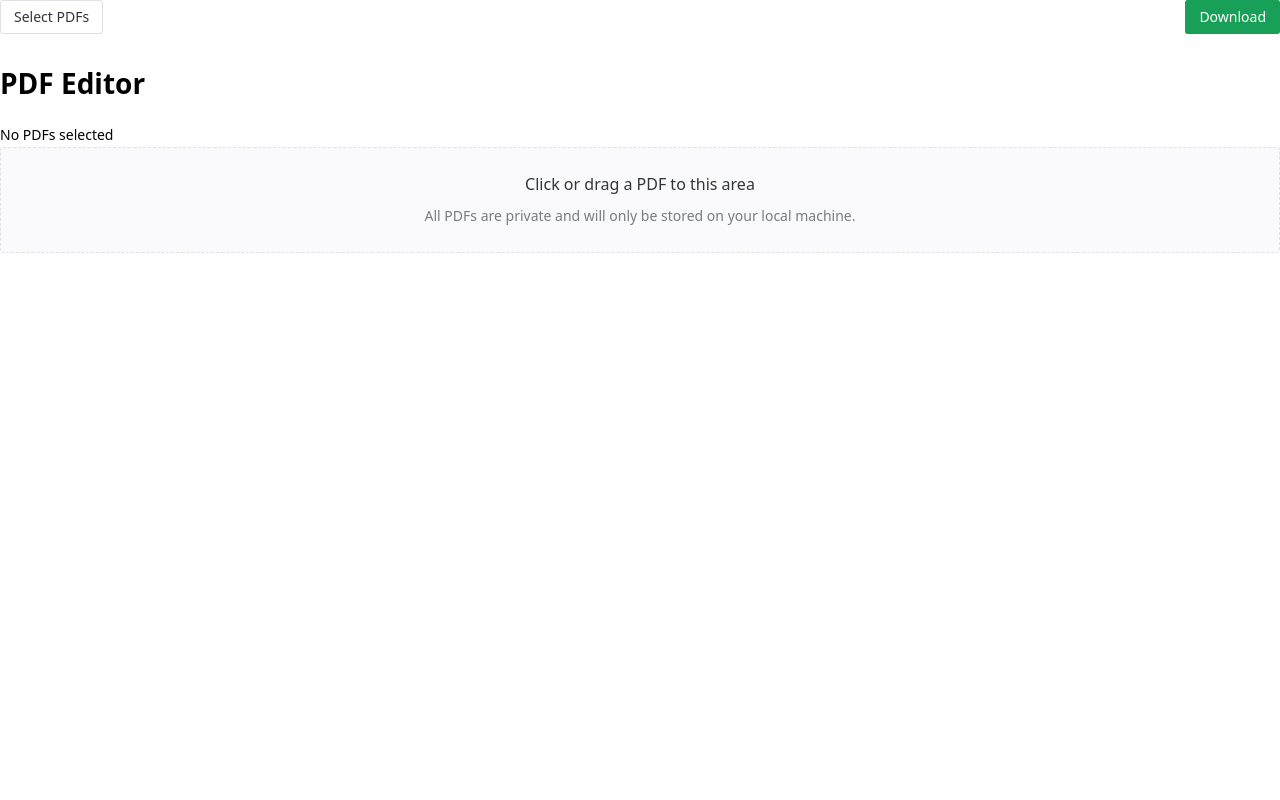
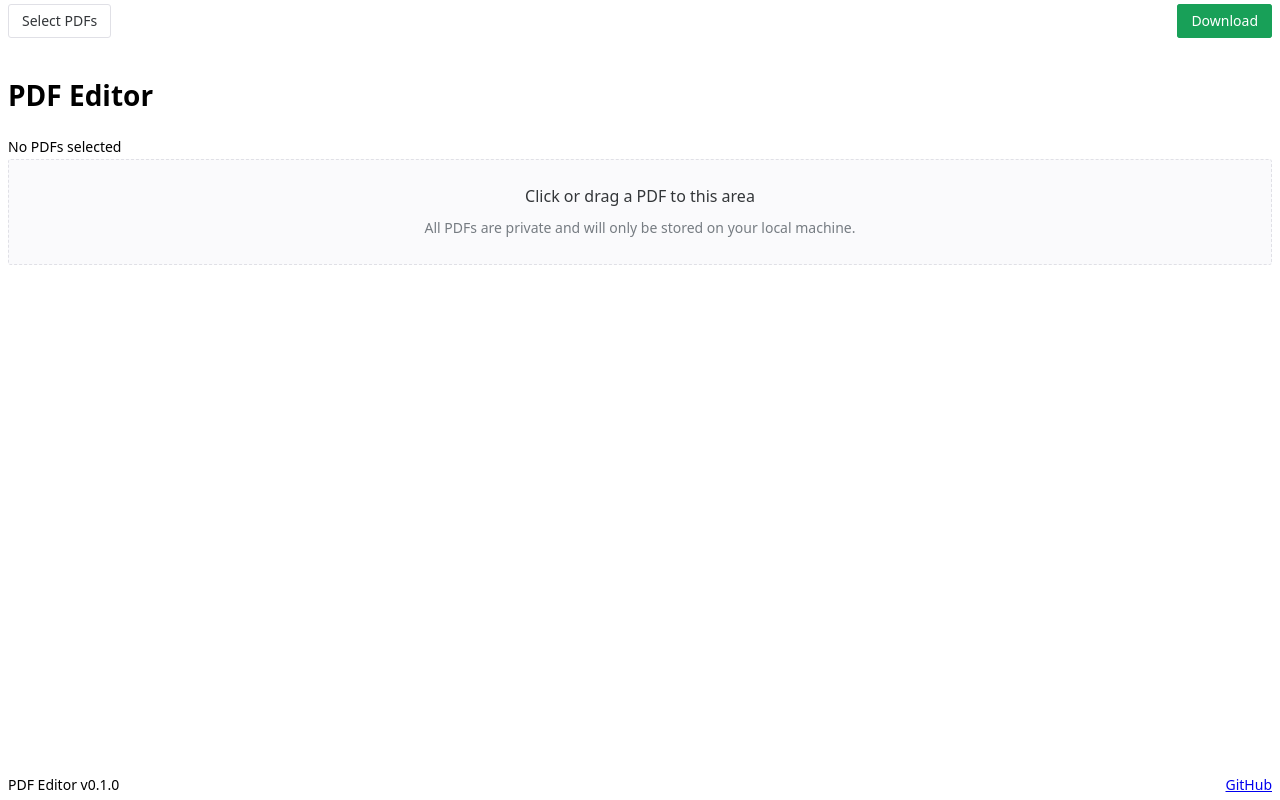
Before and after one commit to stefnotch/pdf-editor, a Vue app: page / in a window 1280 px wide. Built offline with nearby package versions, Linux system fonts and the light colour scheme.

Commit message:
Add bottom bar and tweak styling

```diff
--- a/components.d.ts
+++ b/components.d.ts
@@ -15,6 +15,7 @@ declare module '@vue/runtime-core' {
     NUploadDragger: typeof import('naive-ui')['NUploadDragger']
     PdfEditor: typeof import('./src/components/PdfEditor.vue')['default']
     PdfPage: typeof import('./src/components/PdfPage.vue')['default']
+    TheBottomBar: typeof import('./src/components/TheBottomBar.vue')['default']
     TheFileUploadOverlay: typeof import('./src/components/TheFileUploadOverlay.vue')['default']
     TheNavBar: typeof import('./src/components/TheNavBar.vue')['default']
   }
--- a/package.json
+++ b/package.json
@@ -1,7 +1,8 @@
 {
   "name": "pdf-editor",
-  "version": "0.0.0",
+  "version": "0.1.0",
   "type": "module",
+  "homepage": "https://github.com/stefnotch/pdf-editor",
   "scripts": {
     "start": "vite",
     "dev": "vite --open",
--- a/src/App.vue
+++ b/src/App.vue
@@ -4,6 +4,7 @@ import TheFileUploadOverlay from "./components/TheFileUploadOverlay.vue";
 import { useDocumentSessionStore } from "./stores/document-sessions";
 import TheNavBar from "./components/TheNavBar.vue";
 import { useDropZone } from "./composables/drop-zone";
+import TheBottomBar from "./components/TheBottomBar.vue";
 
 const documentSessionStore = useDocumentSessionStore();
 
@@ -25,11 +26,12 @@ const { isOverDropZone } = useDropZone(dropZoneRef, onDrop);
   <div class="absolute h-full w-full flex flex-col" ref="dropZoneRef">
     <TheNavBar></TheNavBar>
     <!-- Flexbox is terribly badly designed https://stackoverflow.com/questions/36230944/prevent-flex-items-from-overflowing-a-container -->
-    <div class="grow relative">
+    <div class="grow relative m-2">
       <div class="absolute h-full w-full">
         <PdfEditor></PdfEditor>
       </div>
     </div>
+    <TheBottomBar></TheBottomBar>
 
     <!--Overlay elements should be the final elements-->
     <TheFileUploadOverlay
--- a/src/components/PdfEditor.vue
+++ b/src/components/PdfEditor.vue
@@ -53,6 +53,7 @@ const renderedDocuments = computed<RenderedDocument[]>(() => {
 });
 
 const documentHeaderHeight = ref(40);
+const documentPadding = ref(10);
 
 /**
  * # Virtual List VS Resize Observer
@@ -110,6 +111,7 @@ function updateDocumentName(doc: RenderedDocument, name: string) {
       v-for="(document, index) in renderedDocuments"
       :key="index"
       class="pdf-document"
+      :style="{ padding: documentPadding + 'px' }"
     >
       <div :style="{ height: documentHeaderHeight + 'px' }">
         <n-input
--- /dev/null
+++ b/src/components/TheBottomBar.vue
@@ -0,0 +1,12 @@
+<script setup lang="ts">
+import { version, homepage } from "../../package.json";
+</script>
+
+<template>
+  <div class="border-t-1 flex flex-row p-b-1 p-x-2">
+    <span>PDF Editor v{{ version }}</span>
+    <span class="m-l-auto">
+      <a :href="homepage">GitHub</a>
+    </span>
+  </div>
+</template>
--- a/src/components/TheNavBar.vue
+++ b/src/components/TheNavBar.vue
@@ -14,13 +14,12 @@ function fileUploaded(data: { fileList: UploadFileInfo[] }) {
 </script>
 
 <template>
-  <div class="border-b-1 flex flex-row">
+  <div class="border-b-1 flex flex-row p-t-1 p-x-2">
     <n-upload
       :default-upload="false"
       accept="application/pdf"
       :file-list="[]"
       multiple
-      directory-dnd
       @change="fileUploaded"
     >
       <n-button>Select PDFs</n-button>
```
Also changed, not shown: tsconfig.json (+7 -1 lines).
